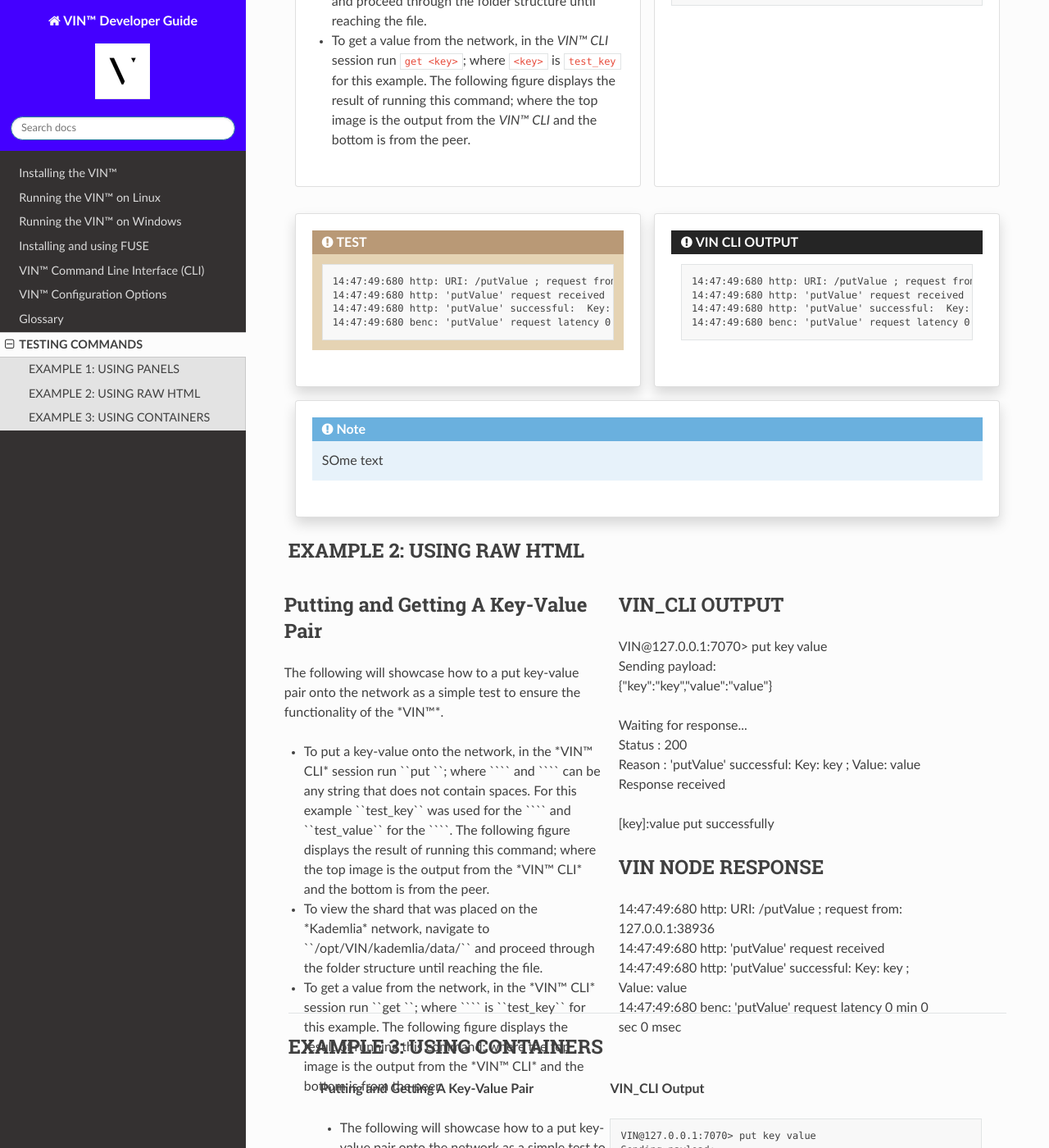
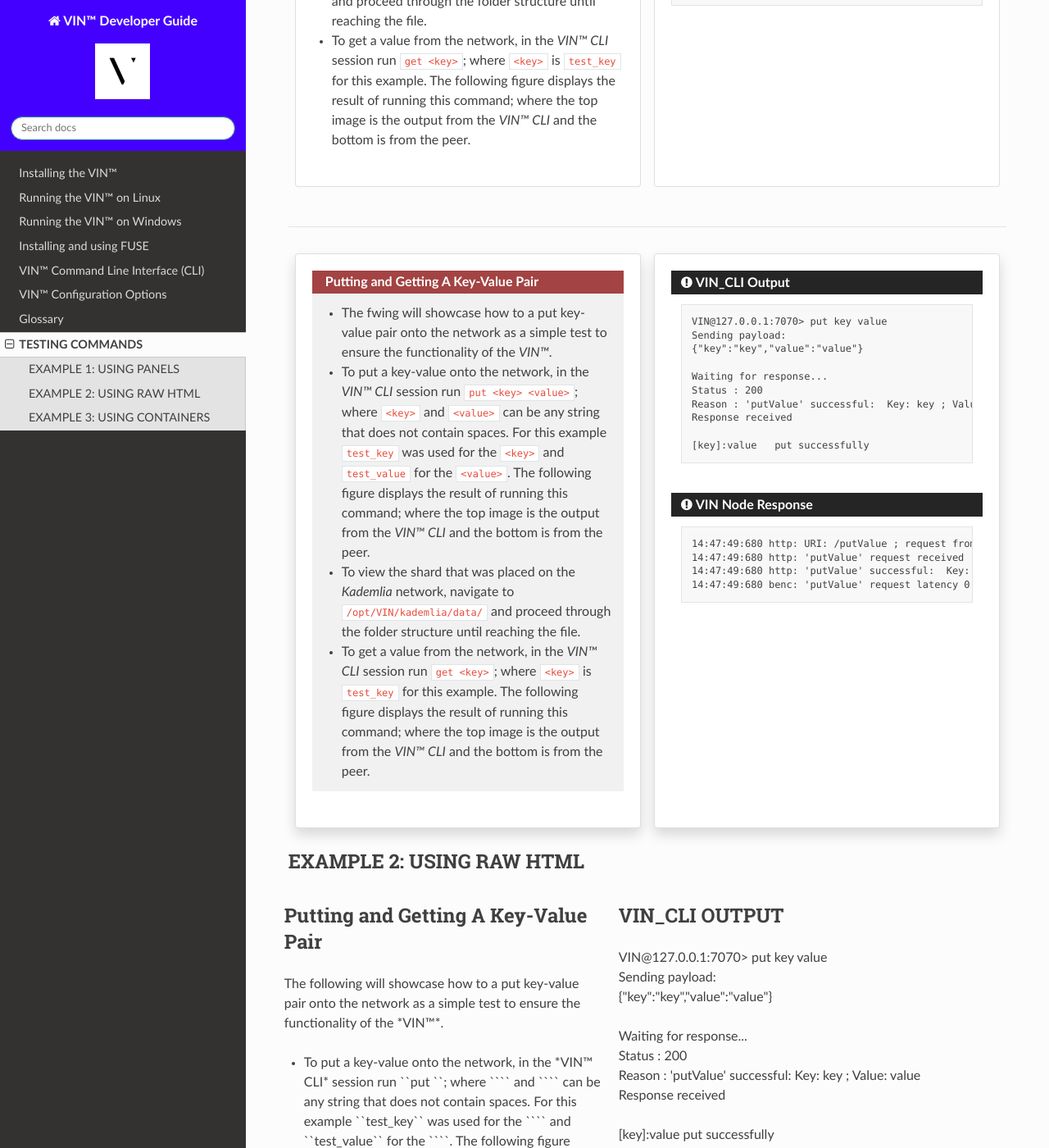
Before and after one commit to Market-Insight-Solutions-LLC/vin-developer-guide, a Sphinx documentation site: the page built from docs/source/testing_commands.rst, in a window 1280 px wide and 1400 px high, scrolled down 645 px. Shown: the whole window at 82% size. Built offline with Sphinx 7.4.7 and the Read the Docs theme 2.0.0, drawn with Linux system fonts in a browser that asks for light colours.

Commit message:
Testing .ymal file changes

```diff
--- a/docs/source/_static/css/custom.css
+++ b/docs/source/_static/css/custom.css
@@ -72,8 +72,24 @@
     background: #ffffff
  }
 
+ .rst-content .text .admonition-title {
+    background-image: none;
+    background: #a34343
+ }
 
-  /*TEST TABLE. MAY BE GOOD FOR GENERATING STRIPE LOOKING DOCS*/
+ .rst-content .text {
+    background: #f1f1f1
+ }
+
+ /*
+ .rst-content .text .admonition-title:before {
+    content: "  📖";
+}*/
+.rst-content .text .admonition-title:before {
+    content: "";
+}
+
+ /*TEST TABLE. MAY BE GOOD FOR GENERATING STRIPE LOOKING DOCS*/
   /*.response-table th {
     background-color: #cc00ff;
     color: #FFFFFF;
--- a/docs/source/testing_commands.rst
+++ b/docs/source/testing_commands.rst
@@ -3,6 +3,7 @@
 *****************
 TESTING COMMANDS
 *****************
+
 
 EXAMPLE 1: USING PANELS
 ========================================
@@ -45,23 +46,39 @@
         14:47:49:680 benc: 'putValue' request latency 0 min 0 sec 0 msec
 
 
+-------------------------------------------------
 
 .. panels::
     :container: container-lg pb-3
 
+    .. admonition:: Putting and Getting A Key-Value Pair
+        :class: text
 
-    .. admonition:: TEST
-        :class: myownstyle
+
+        * The fwing will showcase how to a put key-value pair onto the network as a simple test to ensure the functionality of the *VIN™*.
+        * To put a key-value onto the network, in the *VIN™ CLI* session run ``put <key> <value>``; where ``<key>`` and ``<value>`` can be any string that does not contain spaces. For this example ``test_key`` was used for the ``<key>`` and ``test_value`` for the ``<value>``. The following figure displays the result of running this command; where the top image is the output from the *VIN™ CLI* and the bottom is from the peer.
+        * To view the shard that was placed on the *Kademlia* network, navigate to ``/opt/VIN/kademlia/data/`` and proceed through the folder structure until reaching the file.
+        * To get a value from the network, in the *VIN™ CLI* session run ``get <key>``; where ``<key>`` is ``test_key`` for this example. The following figure displays the result of running this command; where the top image is the output from the *VIN™ CLI* and the bottom is from the peer.
+
+    ---
+
+    .. admonition:: VIN_CLI Output
+        :class: vincli
 
         .. code-block:: none
 
-            14:47:49:680 http: URI: /putValue ; request from: 127.0.0.1:38936
-            14:47:49:680 http: 'putValue' request received
-            14:47:49:680 http: 'putValue' successful:  Key: key ; Value: value
-            14:47:49:680 benc: 'putValue' request latency 0 min 0 sec 0 msec
-    ---
+            VIN@127.0.0.1:7070> put key value
+            Sending payload:
+            {"key":"key","value":"value"}
 
-    .. admonition:: VIN CLI OUTPUT
+            Waiting for response...
+            Status : 200
+            Reason : 'putValue' successful:  Key: key ; Value: value
+            Response received
+
+            [key]:value   put successfully
+
+    .. admonition:: VIN Node Response
         :class: vincli
 
         .. code-block:: none
@@ -70,12 +87,6 @@
             14:47:49:680 http: 'putValue' request received
             14:47:49:680 http: 'putValue' successful:  Key: key ; Value: value
             14:47:49:680 benc: 'putValue' request latency 0 min 0 sec 0 msec
-
-
-    ---
-    :column: col-lg-12 p-2
-    .. note::
-        SOme text
 
 
 
```
